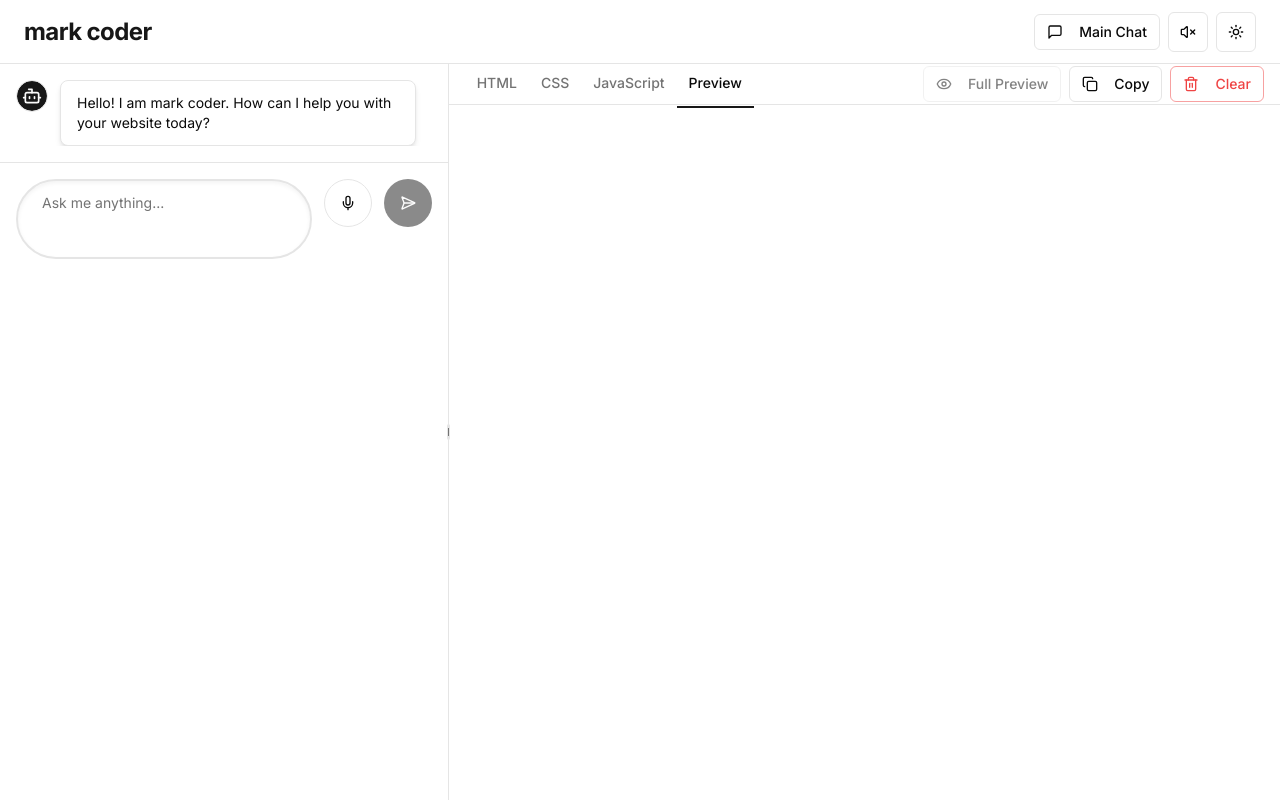
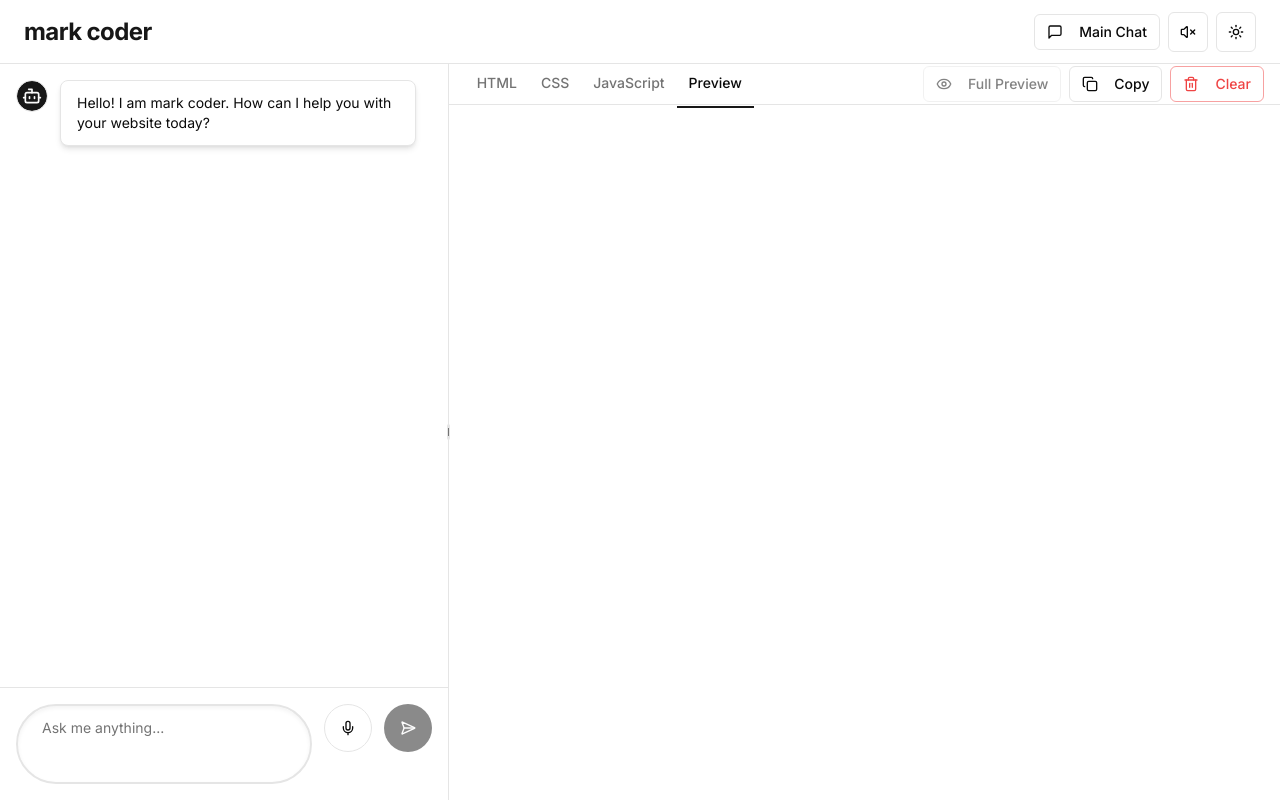
Before and after one commit to nttare0/mark2.0, a Next.js app: page /code-editor in a window 1280 px wide. Built offline with nearby package versions, Linux system fonts and the light colour scheme; what @genkit-ai/googleai, genkit would draw is missing.

Commit message:
even this make it be fixed well so that if you scroll it wont go with sc

```diff
--- a/src/app/page.tsx
+++ b/src/app/page.tsx
@@ -11,9 +11,9 @@ export default function HomePage() {
     <div className="relative flex h-screen w-full flex-col items-center justify-center bg-background">
       <MathFormulasBackground />
       <div className="z-10 flex h-full w-full flex-col md:h-[95vh] md:max-w-4xl md:rounded-xl md:border md:shadow-2xl">
-        <header className="flex shrink-0 items-center justify-between border-b bg-card/80 p-2 md:p-4 backdrop-blur-sm md:rounded-t-xl">
+        <header className="flex shrink-0 items-center justify-between border-b bg-card/80 p-2 backdrop-blur-sm md:rounded-t-xl md:p-4">
           <div className="flex items-center gap-2 md:gap-4">
-            <h1 className="text-xl md:text-2xl font-bold tracking-tight text-primary">mark2.0</h1>
+            <h1 className="text-xl font-bold tracking-tight text-primary md:text-2xl">mark2.0</h1>
             <p className="hidden text-sm text-muted-foreground md:block">
               Your Conversational AI Assistant
             </p>
--- a/src/components/app/chat-interface.tsx
+++ b/src/components/app/chat-interface.tsx
@@ -127,7 +127,8 @@ export default function ChatInterface() {
     setIsLoading(true);
 
     try {
-      const aiResponse = await askAI(text);
+      const mode = isCodingMode ? 'coder' : 'assistant';
+      const aiResponse = await askAI(text, mode);
       let assistantMessage: Message;
       if (aiResponse.type === 'website' && aiResponse.website) {
         assistantMessage = {
@@ -249,7 +250,7 @@ export default function ChatInterface() {
   };
 
   return (
-    <div className="relative flex flex-1 flex-col overflow-hidden bg-card/80 backdrop-blur-sm">
+    <div className="relative flex h-full flex-col overflow-hidden bg-card/80 backdrop-blur-sm md:rounded-b-xl">
       {(isListening || listeningStatus === 'submitting') && (
         <div className="absolute inset-0 z-10 flex flex-col items-center justify-center bg-background/80 backdrop-blur-sm">
           <RobotFace isListening={isListening} />
@@ -351,7 +352,7 @@ export default function ChatInterface() {
         </div>
         <div ref={messagesEndRef} />
       </ScrollArea>
-      <div className="border-t bg-background/50 p-2 md:p-4">
+      <div className="shrink-0 border-t bg-background/50 p-2 md:p-4">
         <form onSubmit={handleSubmit} className="flex items-start gap-2 md:gap-3">
           <Textarea
             ref={textareaRef}
```
